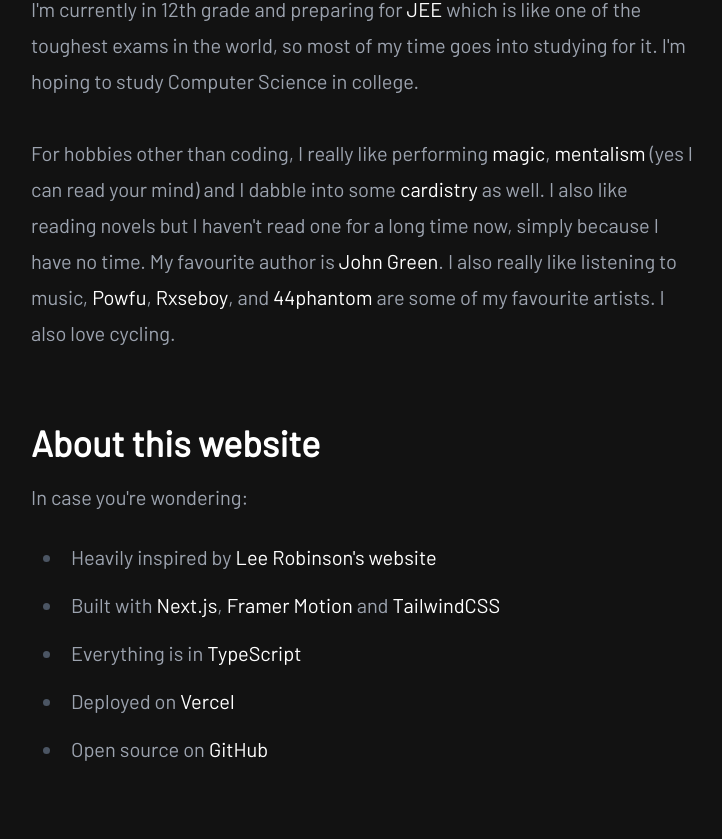
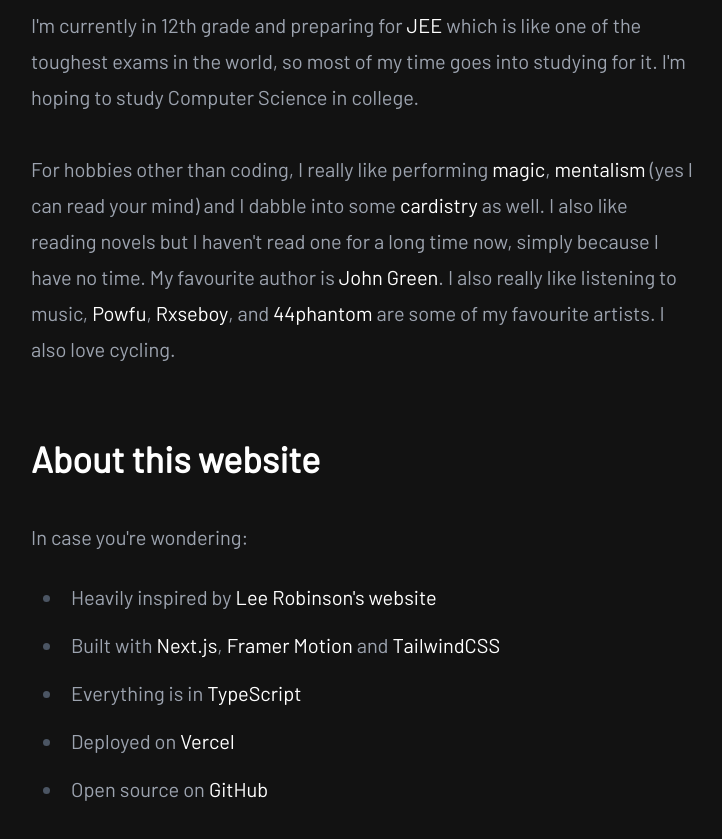
Before and after one commit to nexxeln/old-nexxel.dev, a Next.js app: page /about in a window 1280 px wide. Shown: the part 673-1512 px from the top of the page, without its empty margins (277-999 px from the left). Built offline with nearby package versions, Linux system fonts and the light colour scheme.

Commit message:
fix headers

```diff
--- a/src/pages/about.tsx
+++ b/src/pages/about.tsx
@@ -14,7 +14,9 @@
           initial="hidden"
           animate="visible"
         >
-          <Header head="About Me" />
+          <div className="pb-4">
+            <Header head="About Me" />
+          </div>
           <Text>
             <motion.div
               variants={anims.FadeContainer}
@@ -123,7 +125,9 @@
             </motion.div>
           </Text>
           <div className="py-6" />
-          <Header head="About this website" />
+          <div className="pb-6">
+            <Header head="About this website" />
+          </div>
           <Text>
             <motion.div
               className="pt-4"
```
